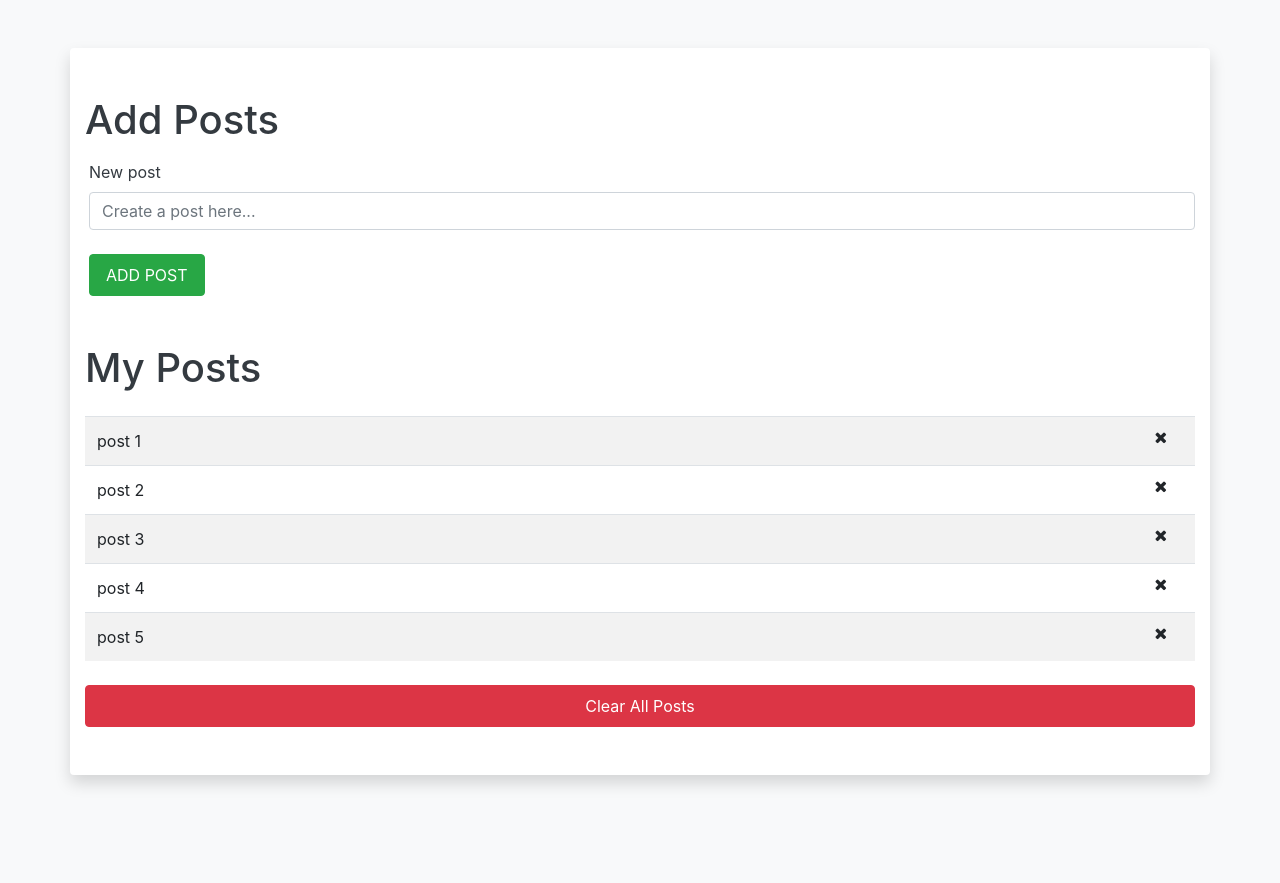
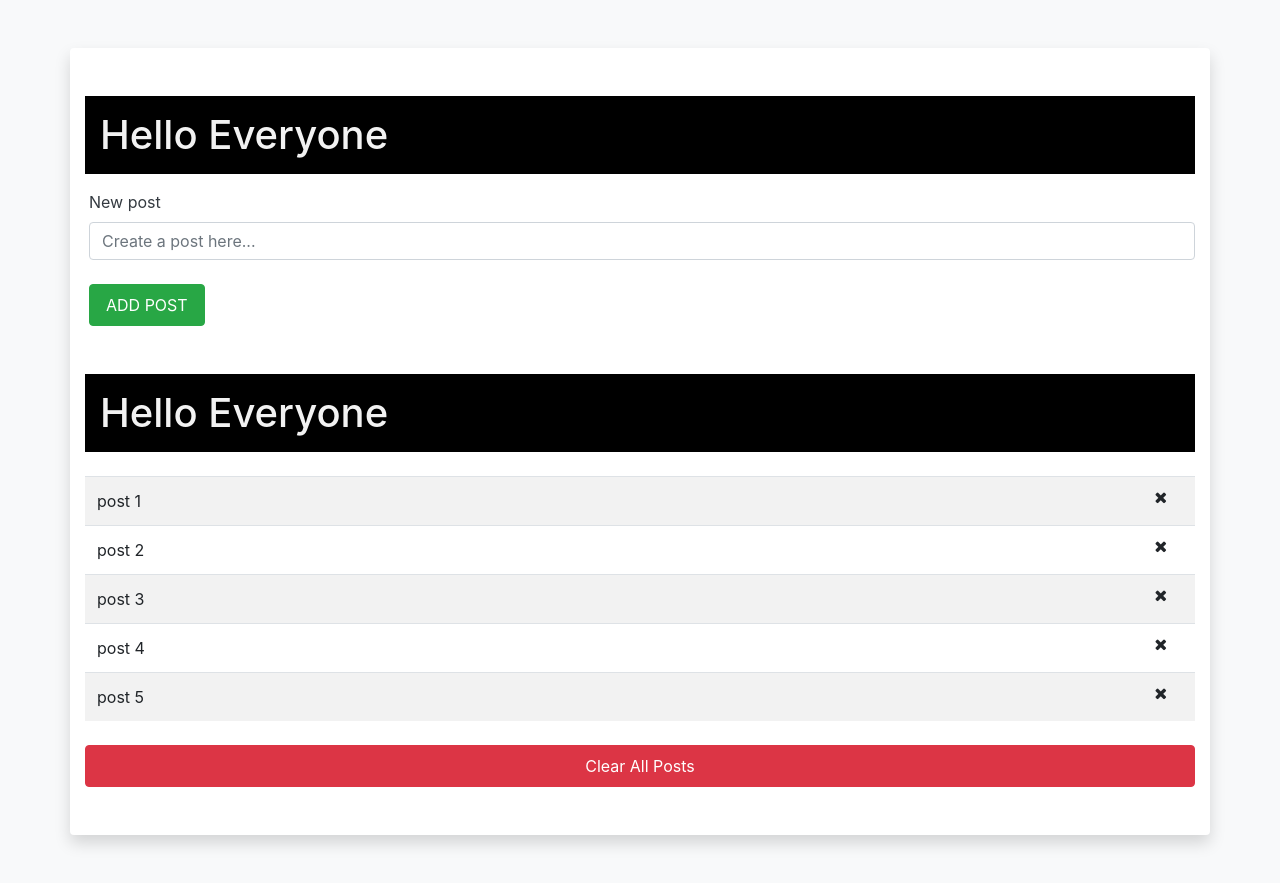
Before and after one commit to naimahassan43/DOM-Practice, a plain HTML site: page index.html in a window 1280 px wide. Before the commit the page ends 823 px from the top, so only its background shows below. Drawn offline with nearby package versions, Linux system fonts and the light colour scheme.

Commit message:
DOM Selectors(For Single Element)

```diff
--- a/index.html
+++ b/index.html
@@ -77,6 +77,7 @@
     <script src="https://stackpath.bootstrapcdn.com/bootstrap/4.5.0/js/bootstrap.min.js" integrity="sha384-OgVRvuATP1z7JjHLkuOU7Xw704+h835Lr+6QL9UvYjZE3Ipu6Tp75j7Bh/kR0JKI" crossorigin="anonymous"></script>
 
     <script src="./index.js"></script>
+    <script src="./index1.js"></script>
 </body>
 
 </html>
--- a/index.js
+++ b/index.js
@@ -1,33 +1,34 @@
-// Observing Document Object
-console.log(document);
-console.log(document.all);
-console.log(document.all[1]);
-console.log(document.all[7]);
-console.log(document.all.length);
-console.log(document.domain);
-console.log(document.URL);
-console.log(document.doctype);
-console.log(document.head);
-console.log(document.body);
-console.log(document.charset);
-console.log(document.contentType);
+// /************* Observing Document Object *********/
 
-console.log(document.body.className);
-console.log(document.body.classList);
+// console.log(document);
+// console.log(document.all);
+// console.log(document.all[1]);
+// console.log(document.all[7]);
+// console.log(document.all.length);
+// console.log(document.domain);
+// console.log(document.URL);
+// console.log(document.doctype);
+// console.log(document.head);
+// console.log(document.body);
+// console.log(document.charset);
+// console.log(document.contentType);
 
-console.log(document.forms);
-console.log(document.forms[0]);
-console.log(document.forms[0].id);
-console.log(document.forms[0].className);
-console.log(document.forms[0].action);
-console.log(document.forms[0].method);
+// console.log(document.body.className);
+// console.log(document.body.classList);
 
-console.log(document.links);
+// console.log(document.forms);
+// console.log(document.forms[0]);
+// console.log(document.forms[0].id);
+// console.log(document.forms[0].className);
+// console.log(document.forms[0].action);
+// console.log(document.forms[0].method);
 
-console.log(document.scripts);
-console.log(document.scripts[3].getAttribute('src'));
+// console.log(document.links);
 
-let scripts = Array.from(document.scripts);
-console.log(scripts);
+// console.log(document.scripts);
+// console.log(document.scripts[3].getAttribute('src'));
 
-scripts.forEach((script) => console.log(script.getAttribute('src')));
+// let scripts = Array.from(document.scripts);
+// console.log(scripts);
+
+// scripts.forEach((script) => console.log(script.getAttribute('src')));
--- /dev/null
+++ b/index1.js
@@ -0,0 +1,20 @@
+/********* DOM Selectors(For Single Element) *******/
+
+// let headers = document.getElementsByClassName('header');
+// let headers = document.getElementsByTagName('h1');
+let headers = document.querySelectorAll('h1');
+
+
+// headers = Array.from(headers);
+
+headers.forEach((header) => {
+    console.log(header.className);
+    header.style.color = '#f2f2f2';
+    header.style.background = '#000';
+
+    header.style.padding = '15px';
+
+    header.innerText = `Hello Everyone`;
+});
+console.log(headers);
+/********* DOM Selectors(For Multiple Element) *******/
```
